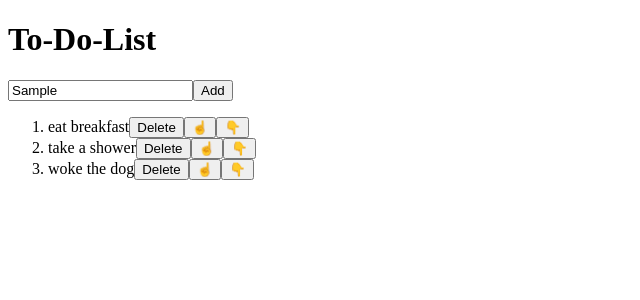
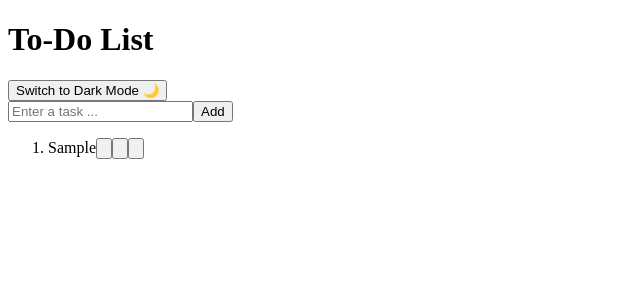
Before and after one commit to Tinashe623/Todo-App, a React (Vite) app: page / in a window 1280 px wide. Both pictures are taken after typing "Sample" into the empty fields and a click on the button "Add". Shown: the top 300 px of the page, without its empty margins (0-640 px from the left). Built offline with nearby package versions, Linux system fonts and the light colour scheme.

Commit message:
feat: add dark mode toggle and integrate heroicons for task management and implimented

```diff
--- a/package.json
+++ b/package.json
@@ -10,6 +10,7 @@
     "preview": "vite preview"
   },
   "dependencies": {
+    "@heroicons/react": "^2.2.0",
     "react": "^19.1.0",
     "react-dom": "^19.1.0"
   },
--- a/src/TodoList.jsx
+++ b/src/TodoList.jsx
@@ -1,55 +1,107 @@
 import { useState } from "react";
+import {
+  TrashIcon,
+  ChevronUpIcon,
+  ChevronDownIcon,
+} from "@heroicons/react/24/solid";
+
 const TodoList = () => {
-  const [tasks, setTasks] = useState([
-    "eat breakfast",
-    "take a shower",
-    "woke the dog",
-  ]);
-  const [newTasks, setNewTasks] = useState("");
+  const [tasks, setTasks] = useState([]);
+  const [newTask, setNewTask] = useState("");
+  const [darkMode, setDarkMode] = useState(false);
 
+  // Handle input change
   const handleInputChange = (event) => {
-    setNewTasks(event.target.value);
+    setNewTask(event.target.value);
   };
-  const addTask = () => {};
-  const deleteTask = (index) => {};
-  const moveTaskUp = (index) => {};
-  const moveTaskDown = (index) => {};
+
+  // Add task when button is clicked or Enter key is pressed
+  const addTask = () => {
+    if (newTask.trim() !== "") {
+      setTasks((prevTasks) => [...prevTasks, newTask]);
+      setNewTask("");
+    }
+  };
+
+  // Detect Enter key press inside input field
+  const handleKeyPress = (event) => {
+    if (event.key === "Enter") {
+      addTask();
+    }
+  };
+
+  // Delete task
+  const deleteTask = (index) => {
+    const updatedTasks = tasks.filter((_, i) => i !== index);
+    setTasks(updatedTasks);
+  };
+
+  // Move task up
+  const moveTaskUp = (index) => {
+    if (index > 0) {
+      const updatedTasks = [...tasks];
+      [updatedTasks[index], updatedTasks[index - 1]] = [
+        updatedTasks[index - 1],
+        updatedTasks[index],
+      ];
+      setTasks(updatedTasks);
+    }
+  };
+
+  // Move task down
+  const moveTaskDown = (index) => {
+    if (index === tasks.length - 1) return;
+    const updatedTasks = [...tasks];
+    [updatedTasks[index + 1], updatedTasks[index]] = [
+      updatedTasks[index],
+      updatedTasks[index + 1],
+    ];
+    setTasks(updatedTasks);
+  };
 
   return (
-    <>
-      <main className="to-do-list">
-        <h1>To-Do-List</h1>
+    <main className={`to-do-list ${darkMode ? "dark-mode" : "light-mode"}`}>
+      <h1>To-Do List</h1>
+
+      {/* Toggle Button */}
+      <button className="toggle-btn" onClick={() => setDarkMode(!darkMode)}>
+        {darkMode ? "Switch to Light Mode 🌞" : "Switch to Dark Mode 🌙"}
+      </button>
 
       <section>
         <input
           type="text"
-            value={newTasks}
+          value={newTask}
           placeholder="Enter a task ..."
           onChange={handleInputChange}
+          onKeyDown={handleKeyPress} // ✅ Captures Enter key press
         />
         <button className="add-btn" onClick={addTask}>
           Add
         </button>
       </section>
+
       <ol>
         {tasks.map((task, index) => (
           <li key={index}>
             <span className="text">{task}</span>
-              <button className="delete-btn" onClick={() => deleteTask(index)}>
-                Delete
+
+            <button className="move-btn" onClick={() => moveTaskUp(index)}>
+              <ChevronUpIcon className="icon" />
             </button>
 
-              <button className="move-btn" onClick={() => moveTaskUp(index)}>
-                ☝️
+            <button className="move-btn" onClick={() => moveTaskDown(index)}>
+              <ChevronDownIcon className="icon" />
             </button>
-              <button className="move-btn" onClick={() => moveTaskDown(index)}>
-                👇
+
+            <button className="delete-btn" onClick={() => deleteTask(index)}>
+              <TrashIcon className="icon" />
             </button>
           </li>
         ))}
       </ol>
     </main>
-    </>
   );
 };
+
 export default TodoList;
```
Also changed, not shown: 1 other file (tests, documents, lock files or other folders). Lines whose indentation alone changed are shown as unchanged.
